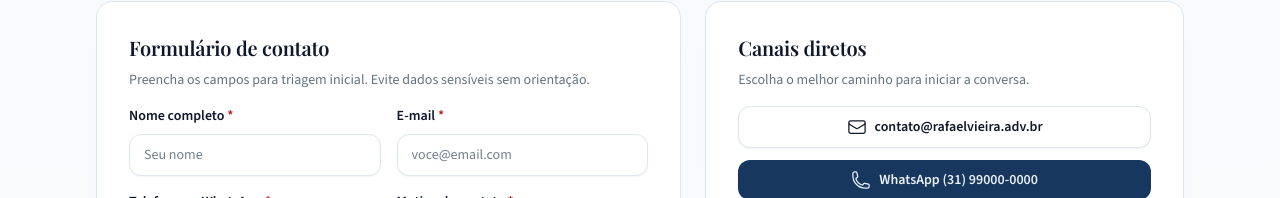
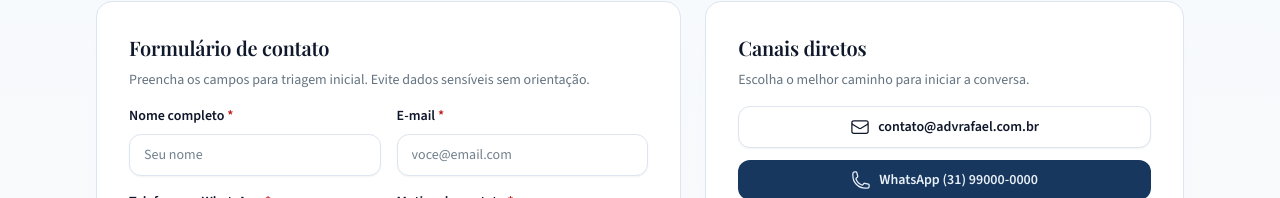
Before and after one commit to TechBeme/advrafael, a Next.js app: page /contato in a window 1280 px wide. Shown: the part 423-621 px from the top of the page. Built offline with nearby package versions, Linux system fonts and the light colour scheme; no server answers.

Commit message:
chore: update domain and contact email

```diff
--- a/app/(site)/contato/page.tsx
+++ b/app/(site)/contato/page.tsx
@@ -13,7 +13,7 @@ export const metadata = buildMetadata({
 });
 
 const CONTACT = {
-    email: "contato@rafaelvieira.adv.br",
+    email: "contato@advrafael.com.br",
     whatsapp: "https://wa.me/5531990000000?text=Ol%C3%A1%2C%20gostaria%20de%20agendar%20uma%20conversa.",
     phoneDisplay: "(31) 99000-0000",
 };
--- a/components/layout/Footer.tsx
+++ b/components/layout/Footer.tsx
@@ -13,7 +13,7 @@ const NAV_ITEMS = [
 ];
 
 const CONTACT = {
-    email: "contato@rafaelvieira.adv.br",
+    email: "contato@advrafael.com.br",
     whatsapp: "https://wa.me/5531990000000?text=Ol%C3%A1%2C%20gostaria%20de%20agendar%20uma%20conversa.",
     phoneDisplay: "(31) 99000-0000",
 };
--- a/lib/seo.ts
+++ b/lib/seo.ts
@@ -5,7 +5,7 @@ export const siteConfig = {
     shortName: "Rafael Vieira",
     description:
         "Orientação jurídica em Direito Cível e do Consumidor, com linguagem clara, ética profissional e foco em soluções proporcionais.",
-    url: process.env.NEXT_PUBLIC_SITE_URL ?? "https://rafaelvieira.adv.br",
+    url: process.env.NEXT_PUBLIC_SITE_URL ?? "https://advrafael.com.br",
     ogImage: "/og-default.svg",
 };
 
```
Also changed, not shown: 2 other files (tests, documents, lock files or other folders).
